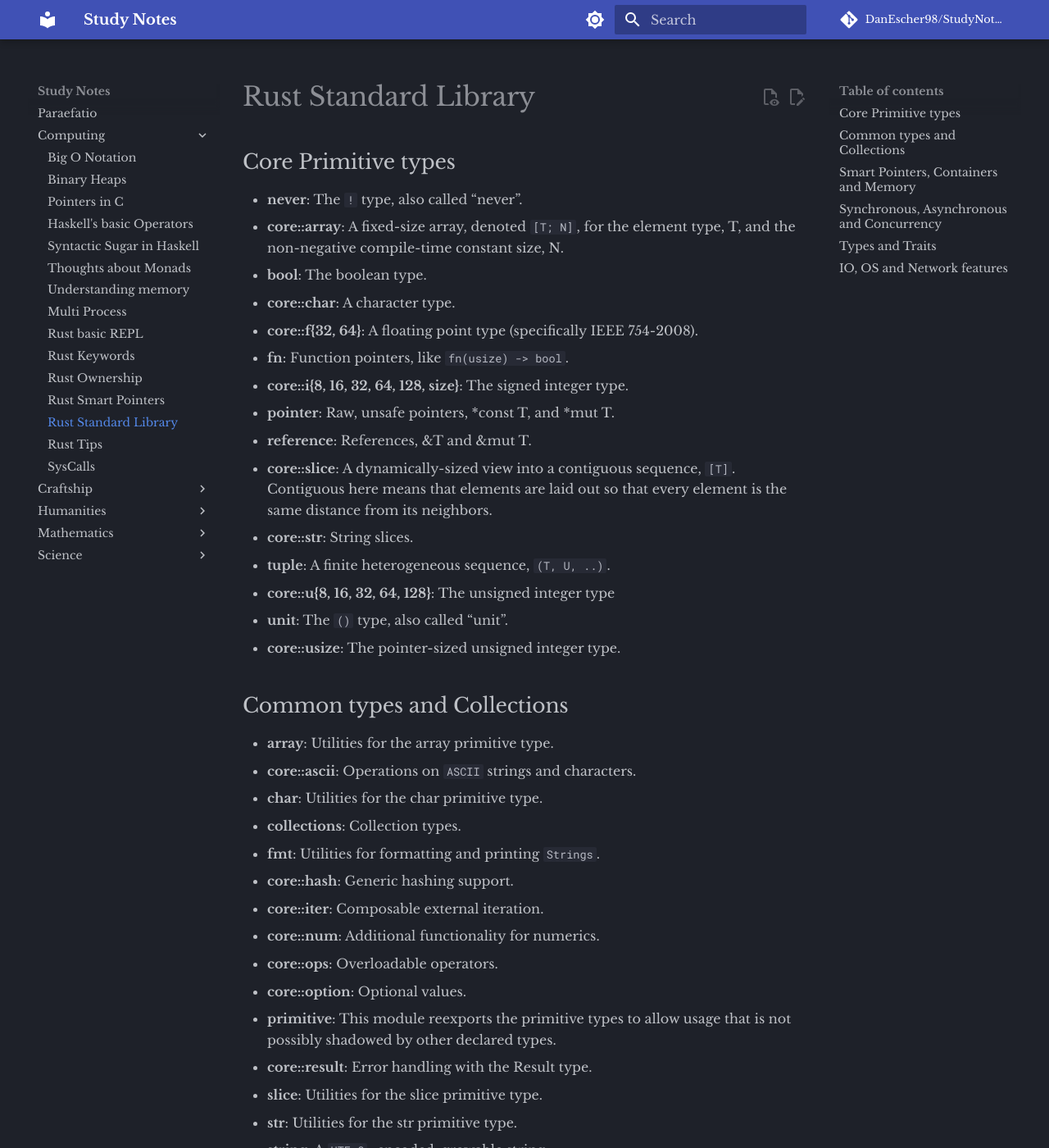
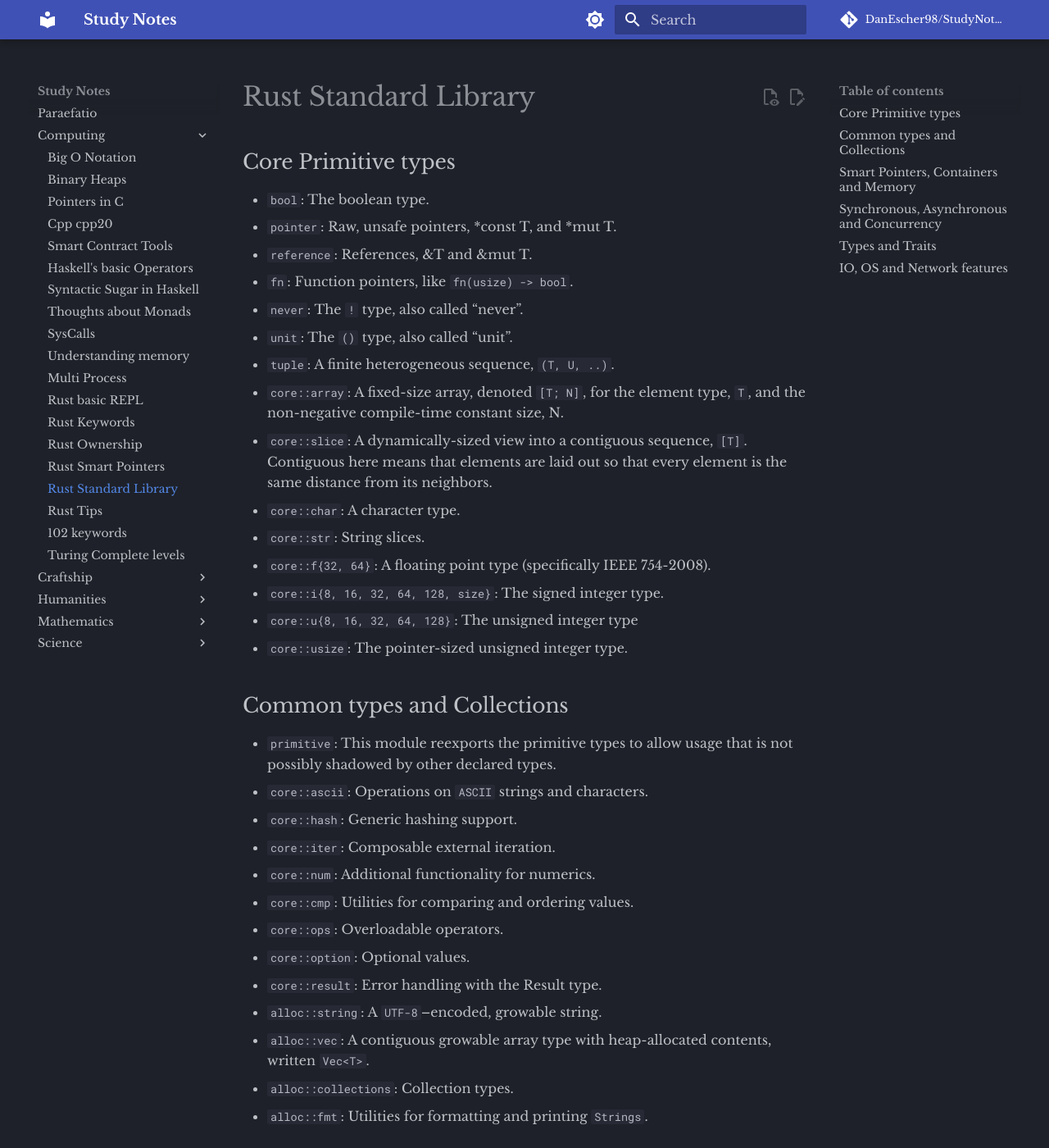
Before and after one commit to DanEscher98/StudyNotes, an MkDocs documentation site: the page built from docs/Computing/rust-stdlib.md, in a window 1280 px wide and 1400 px high. Shown: the whole window at 82% size. Built offline with MkDocs 1.6.1 and Material for MkDocs 9.7.7, drawn with Linux system fonts in a browser that asks for light colours; comment, search, counter and statistics services are not loaded; some of the changed text lies outside the part shown.

Commit message:
new file:   docs/Computing/cpp_cpp20.md 	new file:   docs/Computing/evm-smart_contracts_tools.md 	renamed:    docs/Computing/syscalls.md -> docs/Computing/lowlv-linux_syscalls.md 	modified:   docs/Computing/rust-ownership.md 	modified:   docs/Computing/rust-stdlib.md 	new file:   docs/Computing/verilog-keywords.md 	new file:   docs/Computing/verilog-turing_complete.md 	modified:   docs/Humanities/dance-tango_orchestras.md 	new file:   docs/Humanities/dance-tango_pedagogia1.md 	modified:   docs/Mathematics/alg-combinatoria_a.md 	modified:   docs/Mathematics/cat-higher_kinded_types.md 	modified:   docs/Mathematics/cat-lambda_calculus.md

```diff
--- a/docs/Computing/rust-stdlib.md
+++ b/docs/Computing/rust-stdlib.md
@@ -1,85 +1,82 @@
 # Rust Standard Library
 
-
 ## Core Primitive types
-- **never**: The `!` type, also called “never”.
-- **core::array**: A fixed-size array, denoted `[T; N]`, for the element type,
-  T, and the non-negative compile-time constant size, N.
-- **bool**: The boolean type.
-- **core::char**: A character type.
-- **core::f{32, 64}**: A floating point type (specifically IEEE 754-2008).
-- **fn**: Function pointers, like `fn(usize) -> bool`.
-- **core::i{8, 16, 32, 64, 128, size}**: The signed integer type.
-- **pointer**: Raw, unsafe pointers, *const T, and *mut T.
-- **reference**: References, &T and &mut T.
-- **core::slice**: A dynamically-sized view into a contiguous sequence, `[T]`.
-  Contiguous here means that elements are laid out so that every element
-  is the same distance from its neighbors.
-- **core::str**: String slices.
-- **tuple**: A finite heterogeneous sequence, `(T, U, ..)`.
-- **core::u{8, 16, 32, 64, 128}**: The unsigned integer type
-- **unit**: The `()` type, also called “unit”.
-- **core::usize**: The pointer-sized unsigned integer type.
+- `bool`: The boolean type.
+- `pointer`: Raw, unsafe pointers, *const T, and *mut T.
+- `reference`: References, &T and &mut T.
+- `fn`: Function pointers, like `fn(usize) -> bool`.
+- `never`: The `!` type, also called “never”.
+- `unit`: The `()` type, also called “unit”.
+- `tuple`: A finite heterogeneous sequence, `(T, U, ..)`.
+- `core::array`: A fixed-size array, denoted `[T; N]`, for the element type,
+  `T`, and the non-negative compile-time constant size, N.
+- `core::slice`: A dynamically-sized view into a contiguous sequence, `[T]`.
+    Contiguous here means that elements are laid out so that every element is
+    the same distance from its neighbors.
+- `core::char`: A character type.
+- `core::str`: String slices.
+- `core::f{32, 64}`: A floating point type (specifically IEEE 754-2008).
+- `core::i{8, 16, 32, 64, 128, size}`: The signed integer type.
+- `core::u{8, 16, 32, 64, 128}`: The unsigned integer type
+- `core::usize`: The pointer-sized unsigned integer type.
 
 ## Common types and Collections
-- **array**: Utilities for the array primitive type.
-- **core::ascii**: Operations on `ASCII` strings and characters.
-- **char**: Utilities for the char primitive type.
-- **collections**: Collection types.
-- **fmt**: Utilities for formatting and printing `Strings`.
-- **core::hash**: Generic hashing support.
-- **core::iter**: Composable external iteration.
-- **core::num**: Additional functionality for numerics.
-- **core::ops**: Overloadable operators.
-- **core::option**: Optional values.
-- **primitive**: This module reexports the primitive types to allow usage that
-    is not possibly shadowed by other declared types.
-- **core::result**: Error handling with the Result type.
-- **slice**: Utilities for the slice primitive type.
-- **str**: Utilities for the str primitive type.
-- **string**: A `UTF-8`–encoded, growable string.
-- **vec**: A contiguous growable array type with heap-allocated contents,
-    written `Vec<T>`.
+- `primitive`: This module reexports the primitive types to allow usage that is
+  not possibly shadowed by other declared types.
+- `core::ascii`: Operations on `ASCII` strings and characters.
+- `core::hash`: Generic hashing support.
+- `core::iter`: Composable external iteration.
+- `core::num`: Additional functionality for numerics.
+- `core::cmp`: Utilities for comparing and ordering values.
+- `core::ops`: Overloadable operators.
+- `core::option`: Optional values.
+- `core::result`: Error handling with the Result type.
+- `alloc::string`: A `UTF-8`–encoded, growable string.
+- `alloc::vec`: A contiguous growable array type with heap-allocated contents,
+  written `Vec<T>`.
+- `alloc::collections`: Collection types.
+- `alloc::fmt`: Utilities for formatting and printing `Strings`.
 
 ## Smart Pointers, Containers and Memory
-- **core::alloc**: Memory allocation APIs.
-- **core::any**: Utilities for dynamic typing or type reflection.
-- **core::borrow**: A module for working with borrowed data.
-- **boxed**: The `Box<T>` type for heap allocation.
-- **core::clone**: The `Clone` trait for types that cannot be ‘implicitly copied’.
-- **core::cell**: Shareable mutable containers.
-- **core::mem**: Basic functions for dealing with memory.
-- **core::pin**: Types that pin data to its location in memory.
-- **core::ptr**: Manually manage memory through raw pointers.
-- **rc**: Single-threaded reference-counting pointers. `Rc` stands for
-    ‘Reference Counted’.
+- `core::alloc`: Memory allocation APIs.
+- `core::any`: Utilities for dynamic typing or type reflection.
+- `core::borrow`: A module for working with borrowed data.
+- `core::clone`: The `Clone` trait for types that cannot be "implicitly
+    copied".
+- `core::cell`: Shareable mutable containers.
+- `core::mem`: Basic functions for dealing with memory.
+- `core::pin`: Types that pin data to its location in memory.
+- `core::ptr`: Manually manage memory through raw pointers.
+- `core::sync`: Useful synchronization primitives.
+- `alloc::boxed`: The `Box<T>` type for heap allocation.
+- `alloc::rc`: Single-threaded reference-counting pointers. `Rc` stands for
+  ‘Reference Counted’.
 
 ## Synchronous, Asynchronous and Concurrency
-- **core::future**: Asynchronous basic functionality.
-- **process**: A module for working with processes.
-- **core::sync**: Useful synchronization primitives.
-- **core::task**: Types and Traits for working with asynchronous tasks.
-- **thread**: Native threads.
+- `core::future`: Asynchronous basic functionality.
+- `core::task`: Types and Traits for working with asynchronous tasks.
+- `std::process`: A module for working with processes.
+- `std::thread`: Native threads.
 
 ## Types and Traits
-- **core::cmp**: Utilities for comparing and ordering values.
-- **core::convert**: Traits for conversions between types.
-- **core::default**: The `Default` trait for types with a default value.
-- **core::marker**: Primitive traits and types representing basic properties of
-    types.
+- `core::convert`: Traits for conversions between types.
+- `core::default`: The `Default` trait for types with a default value.
+- `core::marker`: Primitive traits and types representing basic properties of
+  types.
 
 ## `IO`, `OS` and Network features
-- **core::arch**: `SIMD` and vendor intrinsics module.
-- **backtrace**: Support for capturing a stack backtrace of an OS thread
-- **env**: Inspection and manipulation of the process’s environment.
-- **error**: Interfaces for working with `Errors`.
-- **core::ffi**: Utilities related to `FFI` bindings.
-- **fs**: Filesystem manipulation operations.
-- **core::hint**: Hints to compiler that affects how code should be emitted or
+- `core::arch`: `SIMD` and vendor intrinsics module.
+- `core::ffi`: Utilities related to `FFI` bindings.
+- `core::hint`: Hints to compiler that affects how code should be emitted or
     optimized. Hints may be compile time or runtime.
-- **io**: Traits, helpers, and type definitions for core `I/O` functionality.
-- **net**: Networking primitives for `TCP/UDP` communication.
-- **os**: OS-specific functionality.
-- **core::panic**: Panic support in the standard library.
-- **path**: Cross-platform path manipulation.
-- **core::time**: Temporal quantification.
+- `core::panic`: Panic support in the standard library.
+- `core::time`: Temporal quantification.
+- `std::backtrace`: Support for capturing a stack backtrace of an OS thread
+- `std::env`: Inspection and manipulation of the process’s environment.
+- `std::error`: Interfaces for working with `Errors`.
+- `std::fs`: Filesystem manipulation operations.
+- `std::io`: Traits, helpers, and type definitions for core `I/O`
+    functionality.
+- `std::net`: Networking primitives for `TCP/UDP` communication.
+- `std::os`: OS-specific functionality.
+- `std::path`: Cross-platform path manipulation.
```
Also changed, not shown: docs/Computing/cpp_cpp20.md (added, +3 -0 lines), docs/Computing/evm-smart_contracts_tools.md (added, +85 -0 lines), docs/Computing/rust-ownership.md (+2 -5 lines), docs/Computing/verilog-keywords.md (added, +43 -0 lines), docs/Computing/verilog-turing_complete.md (added, +31 -0 lines), docs/Humanities/dance-tango_orchestras.md (+13 -11 lines), docs/Humanities/dance-tango_pedagogia1.md (added, +41 -0 lines), docs/Mathematics/alg-combinatoria_a.md (+1 -2 lines), docs/Mathematics/cat-higher_kinded_types.md (+1 -5 lines), docs/Mathematics/cat-lambda_calculus.md (+1 -5 lines), docs/Computing/lowlv-linux_syscalls.md (renamed from docs/Computing/syscalls.md).
